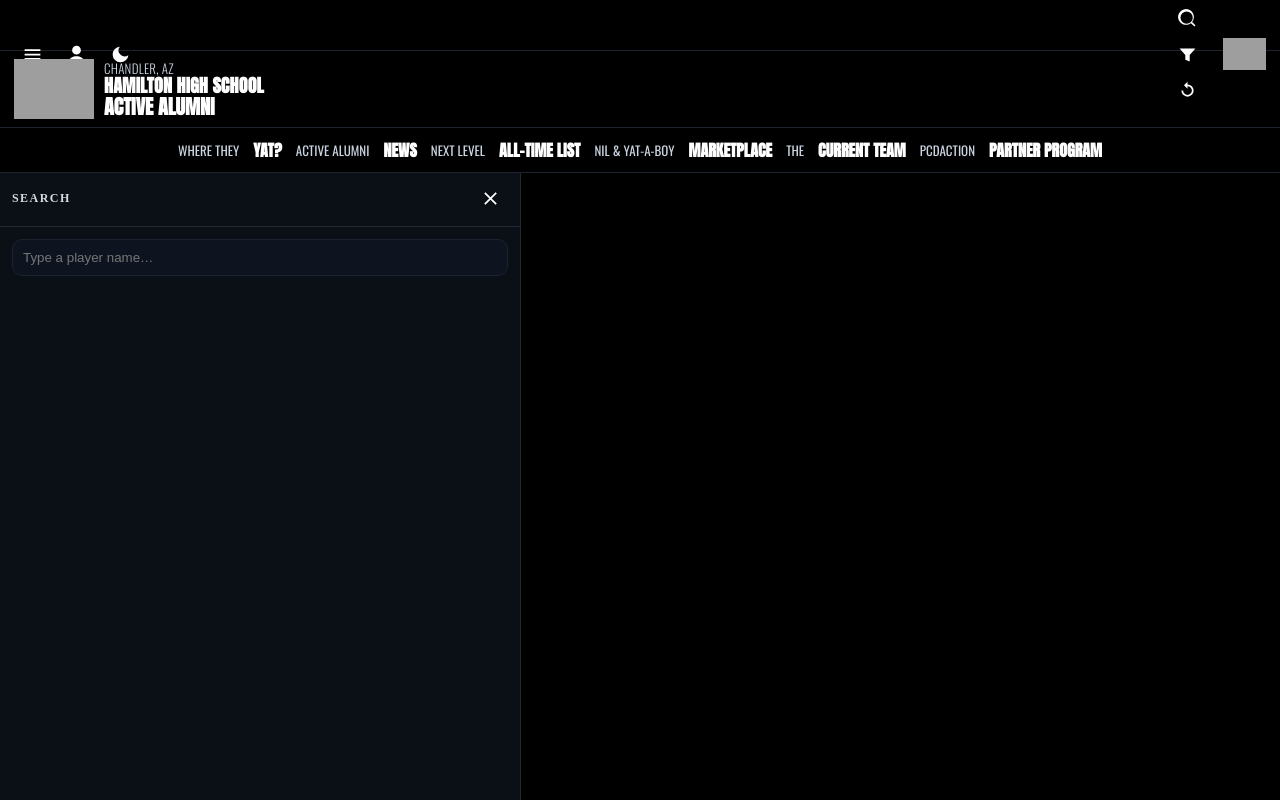
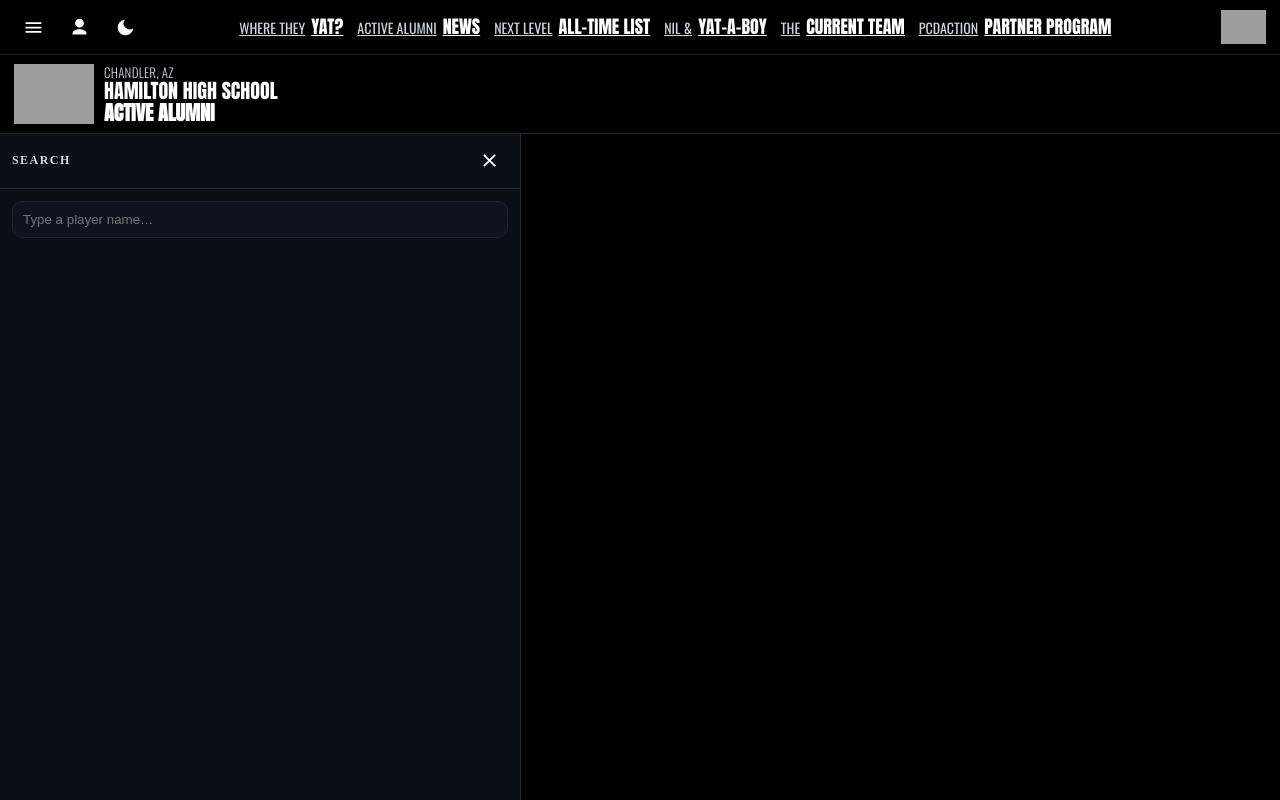
Before and after one commit to yatstats/hamilton-mvp, a plain HTML site: page header.html in a window 1280 px wide. Both pictures are taken after a click on the button 32 px from the left and 54 px from the top of the page. Drawn offline with nearby package versions, Linux system fonts and the light colour scheme; grey boxes are pictures that could not be loaded.

Commit message:
Update header.html

```diff
--- a/header.html
+++ b/header.html
@@ -4,54 +4,75 @@
 <style>
   :root{
     --edge-x:14px;
-    --header-top-h:50px;        /* shorter row 1 */
-    --header-brand-h:76px;       /* taller row 2 */
-    --header-nav-h:0px;          /* row 3 shown only on desktop */
+    --header-top-h:54px;    /* top row (icons + nav + wordmark) */
+    --header-brand-h:78px;  /* second row (Hamilton block) */
     --ring:#1f2530;
-    --show-header-actions:block; /* show 3 action icons in header top-right */
   }
-  @media (min-width:980px){ :root{ --header-nav-h:44px; } }
 
   html,body{margin:0;background:#000}
-  body{padding-top:calc(var(--header-top-h) + var(--header-brand-h) + var(--header-nav-h));}
+  body{padding-top: calc(var(--header-top-h) + var(--header-brand-h));}
 
-  .site-header{position:fixed;inset:0 0 auto 0;z-index:60;background:#000;color:#fff;border-bottom:1px solid var(--ring)}
-
-  /* ROW 1: icons left + actions right + wordmark pinned to far right */
-  .row-top{height:var(--header-top-h);display:grid;grid-template-columns:auto 1fr auto;align-items:center;gap:10px;padding:0 var(--edge-x)}
-  .icons-left{display:flex;align-items:center;gap:8px}
-  .header-actions{display:var(--show-header-actions);align-items:center;gap:6px;justify-self:end;margin-right:8px}
-  .btn{width:36px;height:36px;border:0;background:transparent;border-radius:10px;display:grid;place-items:center;cursor:pointer}
-  .btn:hover{background:rgba(255,255,255,.08)}
-  .btn svg{width:21px;height:21px;color:#fff}
-  /* thin crescent */
-  #themeToggle svg path{d:path("M21 12.79A9 9 0 1 1 11.21 3 7 7 0 0 0 21 12.79z");}
-  .wordmark{height:32px;width:auto;justify-self:end}
-
-  /* ROW 2: Hamilton logo + 3 lines (never hide “CHANDLER, AZ”) */
-  .row-brand{height:var(--header-brand-h);display:flex;align-items:center;gap:10px;padding:0 var(--edge-x);border-top:1px solid var(--ring)}
-  .h-logo{height:60px;width:auto}
-  .h-type{display:flex;flex-direction:column;gap:2px}
-  .ham-line1{font:300 13px/1.1 "Oswald",system-ui;color:#cbd5e1;letter-spacing:.02em}
-  .ham-line2{font:600 18px/1 "Anton",system-ui;letter-spacing:.01em}
-  .ham-line3{font:700 20px/1 "Anton",system-ui}
-
-  /* ROW 3: desktop center nav (from your PDF) */
-  .row-nav{display:none;border-top:1px solid var(--ring);background:#000}
-  @media (min-width:980px){
-    .row-nav{display:block}
-    .nav-desktop{display:flex;flex-wrap:nowrap;gap:14px;align-items:center;justify-content:center;height:var(--header-nav-h);padding:0 10px}
-    .nav-slim,.nav-strong{white-space:nowrap;text-decoration:none}
-    .nav-slim{font:400 13px/1 "Oswald";color:#cbd5e1}
-    .nav-strong{font:700 16px/1 "Anton";color:#fff}
-    .nav-desktop a:hover{opacity:.9}
+  .site-header{
+    position:fixed; left:0; right:0; top:0; z-index:60;
+    background:#000; color:#fff; border-bottom:1px solid var(--ring);
   }
 
-  /* Drawers */
-  .scrim{position:fixed;left:0;right:0;top:calc(var(--header-top-h) + var(--header-brand-h) + var(--header-nav-h));bottom:0;background:rgba(0,0,0,.35);opacity:0;pointer-events:none;transition:opacity .25s;z-index:55}
+  /* ROW 1 — icons (L) + center nav + wordmark (R) */
+  .row-top{
+    height:var(--header-top-h);
+    display:grid; grid-template-columns:auto 1fr auto; align-items:center;
+    padding:0 var(--edge-x);
+    gap:10px;
+  }
+
+  .icons-left{display:flex; align-items:center; gap:8px}
+  .btn{width:38px; height:38px; border:0; background:transparent; border-radius:10px; display:grid; place-items:center; cursor:pointer}
+  .btn:hover{background:rgba(255,255,255,.08)}
+  .btn svg{width:21px; height:21px; color:#fff}
+  /* sleek crescent */
+  #themeToggle svg path{ d:path("M21 12.79A9 9 0 1 1 11.21 3 7 7 0 0 0 21 12.79z"); }
+
+  /* CENTER NAV (tight pairs: grey condensed + bold; no spacing between) */
+  .nav-top{
+    display:none; justify-content:center; align-items:center; overflow:hidden;
+    white-space:nowrap;
+  }
+  @media (min-width:980px){ .nav-top{display:flex} }
+
+  .pair{display:inline-flex; align-items:baseline; /* no gap */ }
+  .slim{font:400 14px/1 "Oswald",system-ui; color:#cbd5e1; letter-spacing:0; margin-right:6px}
+  .strong{font:400 18px/1 "Anton",system-ui; color:#fff; letter-spacing:0; margin-right:14px}
+  /* remove any glow/blur everywhere */
+  .strong, .slim { text-shadow:none; -webkit-font-smoothing:antialiased; }
+
+  .wordmark{height:34px; width:auto; justify-self:end}
+
+  /* ROW 2 — Hamilton block (logo + three lines) */
+  .row-brand{
+    height:var(--header-brand-h);
+    border-top:1px solid var(--ring);
+    display:flex; align-items:center; gap:10px;
+    padding:0 var(--edge-x);
+  }
+  .h-logo{height:60px; width:auto}
+  .h-type{display:flex; flex-direction:column; gap:2px}
+  .ham-l1{font:300 13px/1.1 "Oswald",system-ui; color:#cbd5e1; letter-spacing:.02em}
+  .ham-l2{font:400 20px/1 "Anton",system-ui; color:#fff; letter-spacing:0}
+  .ham-l3{font:700 20px/1 "Anton",system-ui; color:#fff; letter-spacing:0}
+  .ham-l2,.ham-l3 { text-shadow:none; }
+
+  @media (max-width:640px){
+    .wordmark{height:30px}
+    .h-logo{height:52px}
+    .ham-l2{font-size:18px}
+    .ham-l3{font-size:18px}
+  }
+
+  /* Drawers (same behavior as before) */
+  .scrim{position:fixed;left:0;right:0;top:calc(var(--header-top-h) + var(--header-brand-h));bottom:0;background:rgba(0,0,0,.35);opacity:0;pointer-events:none;transition:opacity .25s;z-index:55}
   .scrim.open{opacity:1;pointer-events:auto}
   body.no-scroll{overflow:hidden}
-  .drawer{position:fixed;top:calc(var(--header-top-h) + var(--header-brand-h) + var(--header-nav-h));bottom:0;width:clamp(300px,75vw,520px);background:#0b0f16;z-index:56;display:flex;flex-direction:column;transform:translateX(-100%);border-right:1px solid #232a36}
+  .drawer{position:fixed;top:calc(var(--header-top-h) + var(--header-brand-h));bottom:0;width:clamp(300px,75vw,520px);background:#0b0f16;z-index:56;display:flex;flex-direction:column;transform:translateX(-100%);border-right:1px solid #232a36}
   .drawer.right{left:auto;right:0;border-right:none;border-left:1px solid #232a36;transform:translateX(100%)}
   .drawer.open{transform:translateX(0)}
   .drawer-h{height:56px;border-bottom:1px solid #232a36;display:flex;align-items:center;justify-content:space-between;padding:0 12px;color:#d5d9df;font-weight:900;letter-spacing:.12em;text-transform:uppercase;font-size:12px}
@@ -59,62 +80,52 @@
 </style>
 
 <header class="site-header" role="banner" aria-label="Sticky site header">
-  <!-- Row 1 -->
+  <!-- ROW 1 -->
   <div class="row-top">
     <div class="icons-left">
-      <button class="btn" id="openLeft" aria-label="Open search & nav">
+      <!-- left hamburger -->
+      <button class="btn" id="openLeft" aria-label="Open navigation/search">
         <svg viewBox="0 0 24 24"><path fill="currentColor" d="M3 6h18v2H3zM3 11h18v2H3zM3 16h18v2H3z"/></svg>
       </button>
+      <!-- account -->
       <button class="btn" id="iconProfile" aria-label="Account">
         <svg viewBox="0 0 24 24"><path fill="currentColor" d="M12 12a5 5 0 1 0 0-10 5 5 0 0 0 0 10zm0 2c-4.2 0-8 2.1-8 5v1h16v-1c0-2.9-3.8-5-8-5z"/></svg>
       </button>
+      <!-- theme -->
       <button class="btn" id="themeToggle" aria-label="Toggle theme">
         <svg viewBox="0 0 24 24"><path fill="currentColor"/></svg>
       </button>
     </div>
 
-    <div class="header-actions">
-      <button class="btn" id="iconSearch" aria-label="Search">
-        <svg viewBox="0 0 24 24"><path fill="currentColor" d="M11 4a7 7 0 1 1 0 14 7 7 0 0 1 0-14zm9.7 15.3-3.4-3.4a9 9 0 1 0-1.4 1.4l3.4 3.4a1 1 0 0 0 1.4-1.4z"/></svg>
-      </button>
-      <button class="btn" id="iconFilter" aria-label="Filters">
-        <svg viewBox="0 0 24 24"><path fill="currentColor" d="M3 5h18l-6.5 7.5V20l-5-2v-5.5L3 5z"/></svg>
-      </button>
-      <button class="btn" id="iconReset" aria-label="Reset">
-        <svg viewBox="0 0 24 24"><path fill="currentColor" d="M12 5V2L8 6l4 4V7a5 5 0 1 1-5 5H5a7 7 0 1 0 7-7z"/></svg>
-      </button>
-    </div>
+    <!-- CENTER NAV (tight pairs; grey butts against bold) -->
+    <nav class="nav-top" aria-label="Primary">
+      <span class="pair"><a class="slim" href="#">WHERE THEY</a><a class="strong" href="#">YAT?</a></span>
+      <span class="pair"><a class="slim" href="#">ACTIVE ALUMNI</a><a class="strong" href="#">NEWS</a></span>
+      <span class="pair"><a class="slim" href="#">NEXT LEVEL</a><a class="strong" href="#">ALL-TIME LIST</a></span>
+      <span class="pair"><a class="slim" href="#">NIL &amp;</a><a class="strong" href="#">YAT-A-BOY</a></span>
+      <span class="pair"><a class="slim" href="#">THE</a><a class="strong" href="#">CURRENT TEAM</a></span>
+      <span class="pair"><a class="slim" href="#">PCDACTION</a><a class="strong" href="#">PARTNER PROGRAM</a></span>
+    </nav>
 
+    <!-- right wordmark -->
     <img class="wordmark" src="https://i.postimg.cc/C5mwXpQy/35878-20250830-222027-0000.png" alt="YAT?STATS">
   </div>
 
-  <!-- Row 2 -->
+  <!-- ROW 2 -->
   <div class="row-brand">
     <img class="h-logo" src="https://i.postimg.cc/pVm0vHdX/hamilton-logo-tight-transparent-background.png" alt="Hamilton H">
     <div class="h-type">
-      <div class="ham-line1">CHANDLER, AZ</div>
-      <div class="ham-line2">HAMILTON HIGH SCHOOL</div>
-      <div class="ham-line3">ACTIVE ALUMNI</div>
+      <div class="ham-l1">CHANDLER, AZ</div>
+      <div class="ham-l2">HAMILTON HIGH SCHOOL</div>
+      <div class="ham-l3">ACTIVE ALUMNI</div>
     </div>
-  </div>
-
-  <!-- Row 3 (desktop nav from your deck) -->
-  <div class="row-nav">
-    <nav class="nav-desktop" aria-label="Primary">
-      <a href="#" class="nav-slim">WHERE THEY</a><a href="#" class="nav-strong">YAT?</a>
-      <a href="#" class="nav-slim">ACTIVE ALUMNI</a><a href="#" class="nav-strong">NEWS</a>
-      <a href="#" class="nav-slim">NEXT LEVEL</a><a href="#" class="nav-strong">ALL-TIME LIST</a>
-      <a href="#" class="nav-slim">NIL &amp; YAT-A-BOY</a><a href="#" class="nav-strong">MARKETPLACE</a>
-      <a href="#" class="nav-slim">THE</a><a href="#" class="nav-strong">CURRENT TEAM</a>
-      <a href="#" class="nav-slim">PCDACTION</a><a href="#" class="nav-strong">PARTNER PROGRAM</a>
-    </nav>
   </div>
 </header>
 
 <!-- Scrim + Drawers -->
 <div class="scrim" id="scrim" hidden></div>
 
-<aside class="drawer" id="drawerLeft" aria-hidden="true" role="dialog" aria-modal="true" aria-label="Search">
+<aside class="drawer" id="drawerLeft" aria-hidden="true" role="dialog" aria-modal="true" aria-label="Search & Nav">
   <div class="drawer-h">Search
     <button class="btn" id="closeLeft" aria-label="Close"><svg viewBox="0 0 24 24"><path fill="currentColor" d="M6.225 4.811 4.811 6.225 10.586 12l-5.775 5.775 1.414 1.414L12 13.414l5.775 5.775 1.414-1.414L13.414 12l5.775-5.775-1.414-1.414L12 10.586z"/></svg></button>
   </div>
@@ -155,42 +166,33 @@
 </aside>
 
 <script>
-/* header wiring (clicks + theme + search suggestions + filters) */
+/* Drawer wiring + theme + search suggestions (no hero buttons here) */
 (function(){
-  const $=s=>document.querySelector(s); const byId=id=>document.getElementById(id);
+  const byId=id=>document.getElementById(id);
   const scrim=byId('scrim'), L=byId('drawerLeft'), R=byId('drawerRight'), A=byId('drawerAuth');
   let lastFocus=null;
   function open(d){[L,R,A].forEach(x=>x.classList.remove('open'));lastFocus=document.activeElement;d.classList.add('open');scrim.classList.add('open');scrim.hidden=false;document.body.classList.add('no-scroll');}
   function close(d){d.classList.remove('open');if(!L.classList.contains('open')&&!R.classList.contains('open')&&!A.classList.contains('open')){scrim.classList.remove('open');scrim.hidden=true;document.body.classList.remove('no-scroll');}}
   function closeAll(){[L,R,A].forEach(x=>x.classList.remove('open'));scrim.classList.remove('open');scrim.hidden=true;document.body.classList.remove('no-scroll');lastFocus?.focus?.();}
 
-  byId('openLeft')?.addEventListener('click',()=>open(L));         // hamburger → left drawer (search & nav)
+  byId('openLeft')?.addEventListener('click',()=>open(L));     // hamburger → left drawer
   byId('closeLeft')?.addEventListener('click',()=>close(L));
-  byId('iconProfile')?.addEventListener('click',()=>open(A));      // account → right auth
+  byId('iconProfile')?.addEventListener('click',()=>open(A));  // account → auth drawer (right)
   byId('closeAuth')?.addEventListener('click',()=>close(A));
   byId('closeRight')?.addEventListener('click',()=>close(R));
   scrim?.addEventListener('click',closeAll);
 
-  // delegate clicks from hero-row AND header actions (IDs: iconSearch/iconFilter/iconReset + tlSearch/tlFilter/tlReset)
-  document.addEventListener('click',e=>{
-    const t=e.target.closest('#iconSearch,#iconFilter,#iconReset,#tlSearch,#tlFilter,#tlReset');
-    if(!t) return;
-    if(t.id==='iconSearch'||t.id==='tlSearch') open(L);
-    if(t.id==='iconFilter'||t.id==='tlFilter') open(R);
-    if(t.id==='iconReset'||t.id==='tlReset') window.YAT?.resetAll?.();
-  });
-
-  // theme persistence
+  // Theme
   (function(){
     const k='theme', get=()=>localStorage.getItem(k)||'dark',
           set=t=>{document.documentElement.setAttribute('data-theme',t);localStorage.setItem(k,t);};
     set(get()); byId('themeToggle')?.addEventListener('click',()=>set(get()==='dark'?'light':'dark'));
   })();
 
-  // basic name search from loaded players
+  // Name search list (from YAT.players)
   const input=byId('localSearch'), list=byId('localResults');
   input?.addEventListener('input', e=>{
-    const q=e.target.value.trim().toLowerCase(); list.innerHTML='';
+    const q=e.target.value.toLowerCase(); list.innerHTML='';
     if(!q) return;
     (window.YAT?.players||[]).filter(p=>(p.name||'').toLowerCase().includes(q)).slice(0,80).forEach(p=>{
       const li=document.createElement('li'); li.textContent=`${p.name}${p.graduatingClass?` (Class of ${p.graduatingClass})`:''}`;
@@ -200,7 +202,7 @@
     });
   });
 
-  // apply filters
+  // Filters Apply (hero owns buttons; drawer owns form)
   byId('btnApply')?.addEventListener('click',()=>{
     const lvl=byId('fltLevel')?.value||'', cls=byId('fltClass')?.value||'';
     window.YAT?.applyFilters?.({level:lvl,class:cls}); close(R);
```
